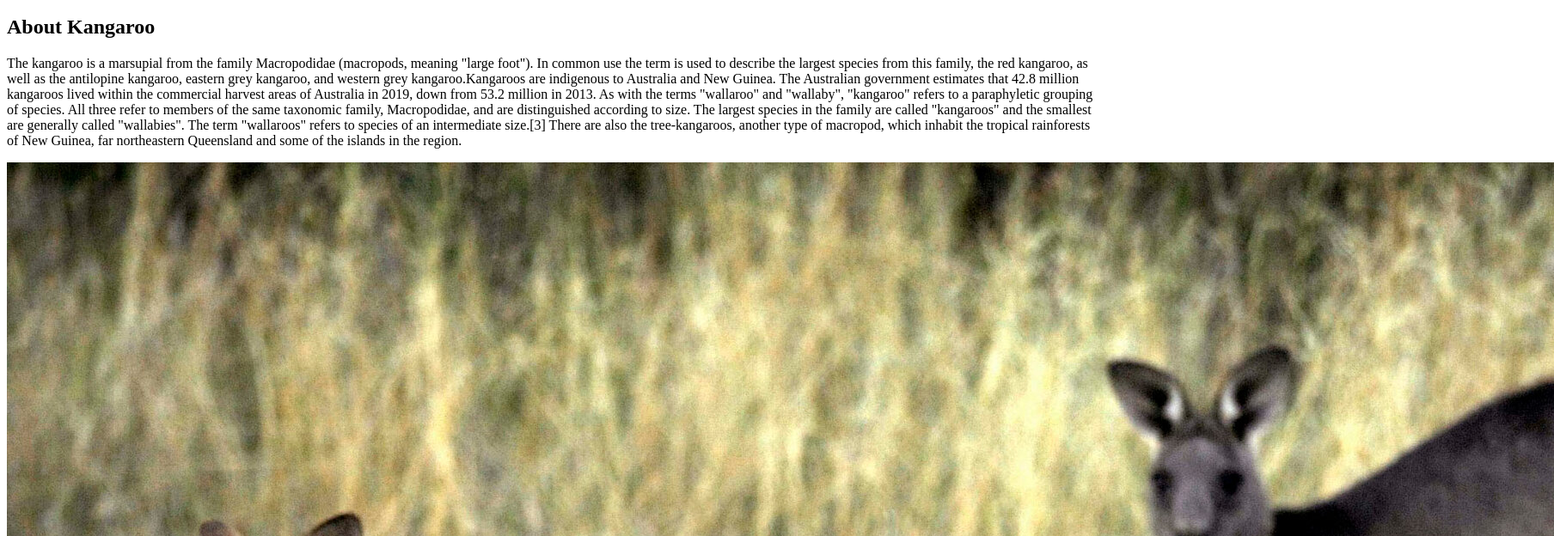
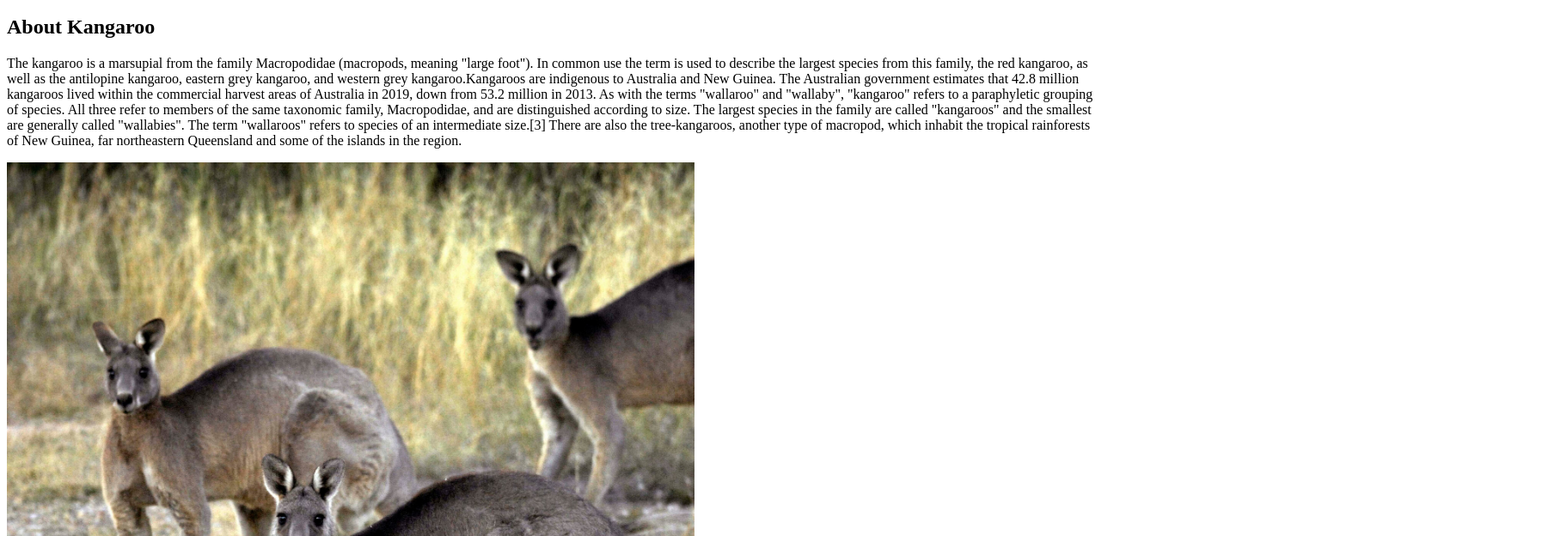
Before and after one commit to 44-563-Web-Apps-F22/44563-webapps-assignment-3-Pravali7777, a plain HTML site: page bonus.html in a window 1280 px wide. Shown: the part 48-672 px from the top of the page at 86% size, 1808 px wide, since content can reach past the window. Drawn offline with Linux system fonts and the light colour scheme.

Commit message:
Updated Bonus page

```diff
--- a/bonus.html
+++ b/bonus.html
@@ -9,7 +9,7 @@
                 In common use the term is used to describe the largest species from this family, the red kangaroo, as well as the antilopine kangaroo, eastern grey kangaroo, and western grey kangaroo.Kangaroos are indigenous to Australia and New Guinea.
                 The Australian government estimates that 42.8 million kangaroos lived within the commercial harvest areas of Australia in 2019, down from 53.2 million in 2013.
                 As with the terms "wallaroo" and "wallaby", "kangaroo" refers to a paraphyletic grouping of species. All three refer to members of the same taxonomic family, Macropodidae, and are distinguished according to size. The largest species in the family are called "kangaroos" and the smallest are generally called "wallabies". The term "wallaroos" refers to species of an intermediate size.[3] There are also the tree-kangaroos, another type of macropod, which inhabit the tropical rainforests of New Guinea, far northeastern Queensland and some of the islands in the region.</p>
-                <img src="KANGAROO.jpg" alt="Kangaroo Image">
+                <img src="KANGAROO.jpg" width="800" height="800" alt="Kangaroo Image">
             <h2>Fun Facts</h2>
             <ol>
                 <li>THEY CAN’T MOVE BACKWARDS</li>
```
